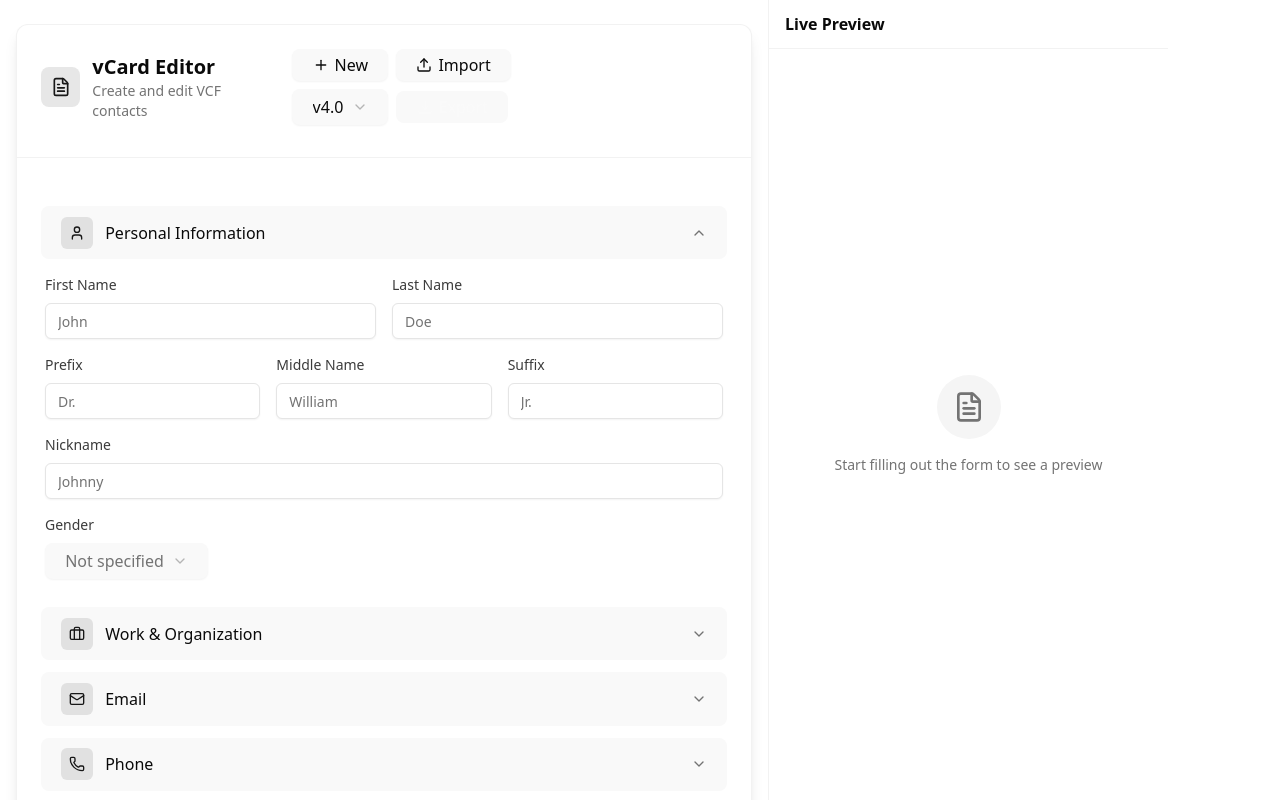
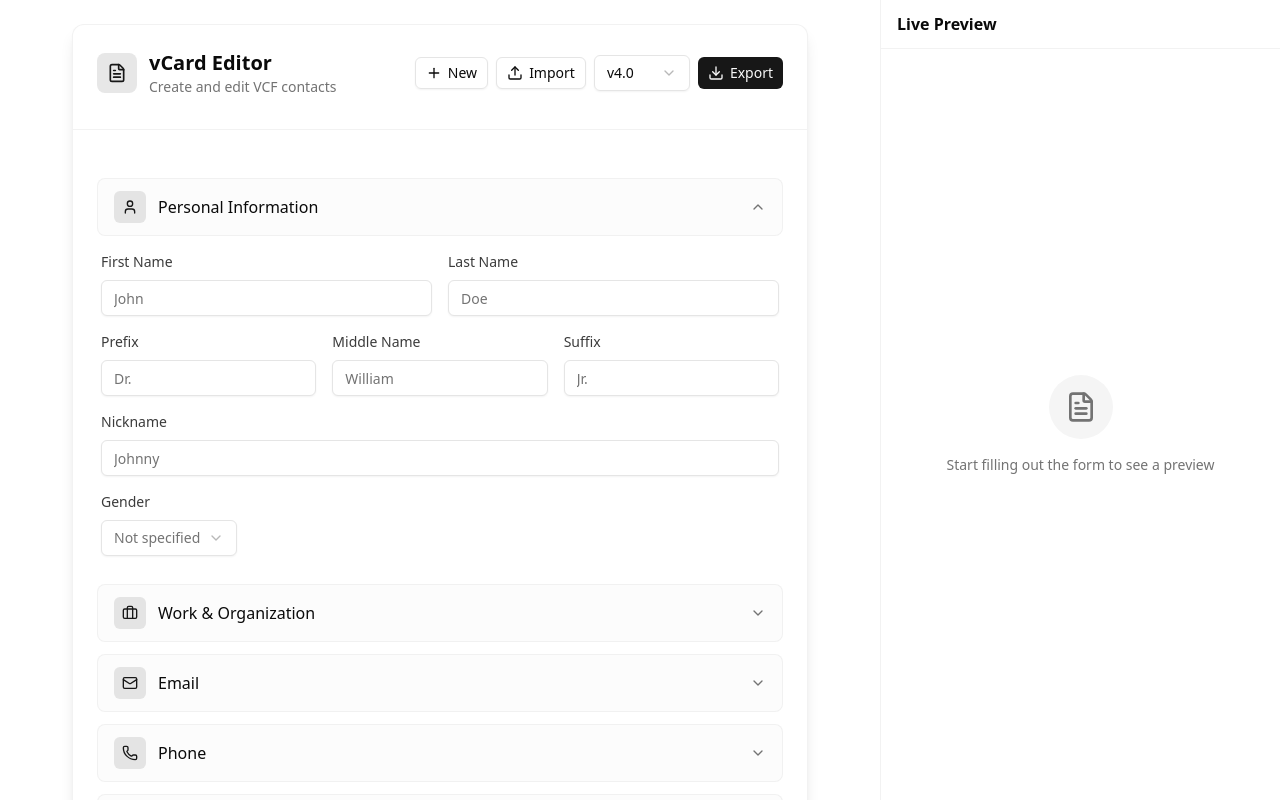
Before and after one commit to joseorono/easy-vcf-editor, a React (Vite) app: page / in a window 1280 px wide. Shown: the top 800 px of the page. Built offline with nearby package versions, Linux system fonts and the light colour scheme.

Commit message:
Update index.css

```diff
--- a/src/index.css
+++ b/src/index.css
@@ -2,14 +2,13 @@
 @import "tw-animate-css";
 
 @custom-variant dark (&:is(.dark *));
+
 :root {
   font-family: system-ui, Avenir, Helvetica, Arial, sans-serif;
   line-height: 1.5;
   font-weight: 400;
 
   color-scheme: light dark;
-  color: rgba(255, 255, 255, 0.87);
-  background-color: #242424;
 
   font-synthesis: none;
   text-rendering: optimizeLegibility;
@@ -54,14 +53,13 @@
   color: #646cff;
   text-decoration: inherit;
 }
+
 a:hover {
   color: #535bf2;
 }
 
 body {
   margin: 0;
-  display: flex;
-  place-items: center;
   min-width: 320px;
   min-height: 100vh;
 }
@@ -71,37 +69,16 @@
   line-height: 1.1;
 }
 
-button {
-  border-radius: 8px;
-  border: 1px solid transparent;
-  padding: 0.6em 1.2em;
-  font-size: 1em;
-  font-weight: 500;
-  font-family: inherit;
-  background-color: #1a1a1a;
-  cursor: pointer;
-  transition: border-color 0.25s;
-}
-button:hover {
-  border-color: #646cff;
-}
-button:focus,
-button:focus-visible {
-  outline: 4px auto -webkit-focus-ring-color;
-}
 
 @media (prefers-color-scheme: light) {
   :root {
     color: #213547;
-    background-color: #ffffff;
   }
+
   a:hover {
     color: #747bff;
   }
-  button {
-    background-color: #f9f9f9;
-  }
-}
+
 
         @theme inline {
           --radius-sm: calc(var(--radius) - 4px);
@@ -179,7 +156,9 @@
           * {
             @apply border-border outline-ring/50;
           }
+
                 body {
                   @apply bg-background text-foreground;
                 }
 }
+}
```
Lines whose indentation alone changed are shown as unchanged.
